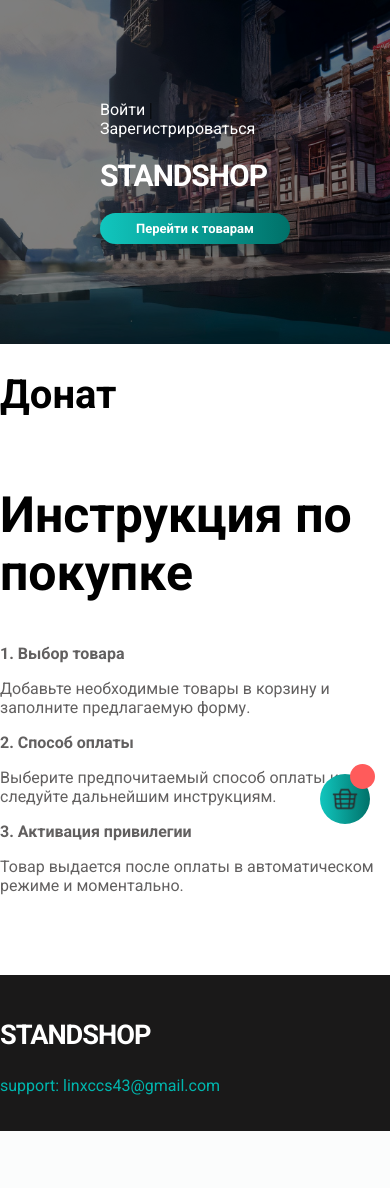
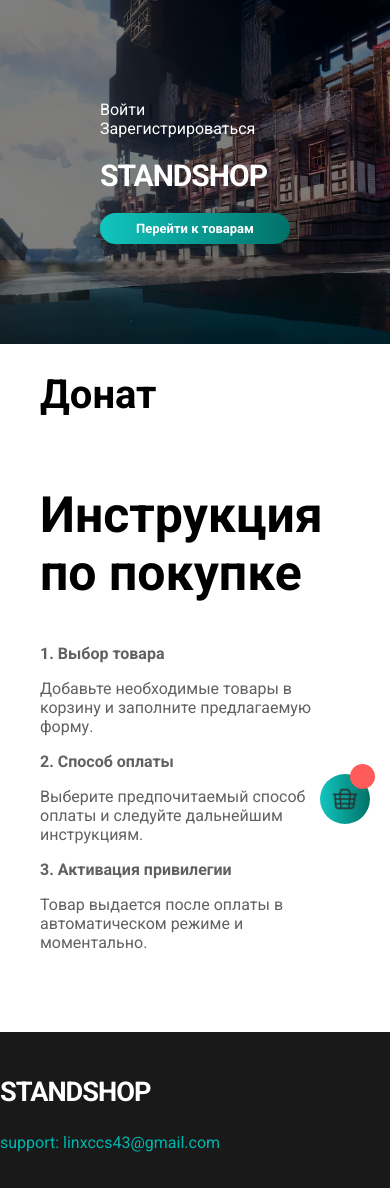
Before and after one commit to linwexEU/standshop, a FastAPI app: template src/templates/main.html in a window 390 px wide. Before the commit the page ends 1131 px from the top, so only its background shows below. Run offline with FastAPI, Linux system fonts and the light colour scheme; the template is opened without the code that fills it, so the values that code supplies are empty; parts of the project's set-up code (start-up, migrations or seed data) failed here and were passed over.

Commit message:
Update style.css

```diff
--- a/src/templates/static/style.css
+++ b/src/templates/static/style.css
@@ -114,3 +114,57 @@
     max-width: 500px;
     border-radius: 5px;
 }
+
+@media (max-width: 1250px) {
+    .main__wrapper {
+        padding: 0px 40px 0px 40px;
+        max-width: 1000px;
+    }
+    .card__image {
+        width: 230px;
+        height: 250px;
+    }
+}
+
+@media (max-width: 900px) {
+    .main__wrapper {
+        padding: 0px 40px 0px 40px;
+        max-width: 700px;
+    }
+    .card__image {
+        width: 170px;
+        height: 200px;
+    }
+}
+
+@media (max-width: 730px) {
+    .main__wrapper {
+        padding: 0px 40px 0px 40px;
+        max-width: 700px;
+    }
+    .card__image {
+        width: 150px;
+        height: 170px;
+    }
+}
+
+@media (max-width: 685px) {
+    .main__wrapper {
+        padding: 0px 40px 0px 40px;
+        max-width: 800px;
+    }
+    .cards {
+        flex-direction: column;
+        gap: 20px;
+        max-width: 400px;
+        margin: 0 auto;
+    }
+    .card {
+        justify-content: center;
+        max-width: 600px;
+    }
+    .card__image {
+        width: 250px;
+        height: 270px;
+    }
+}
```
